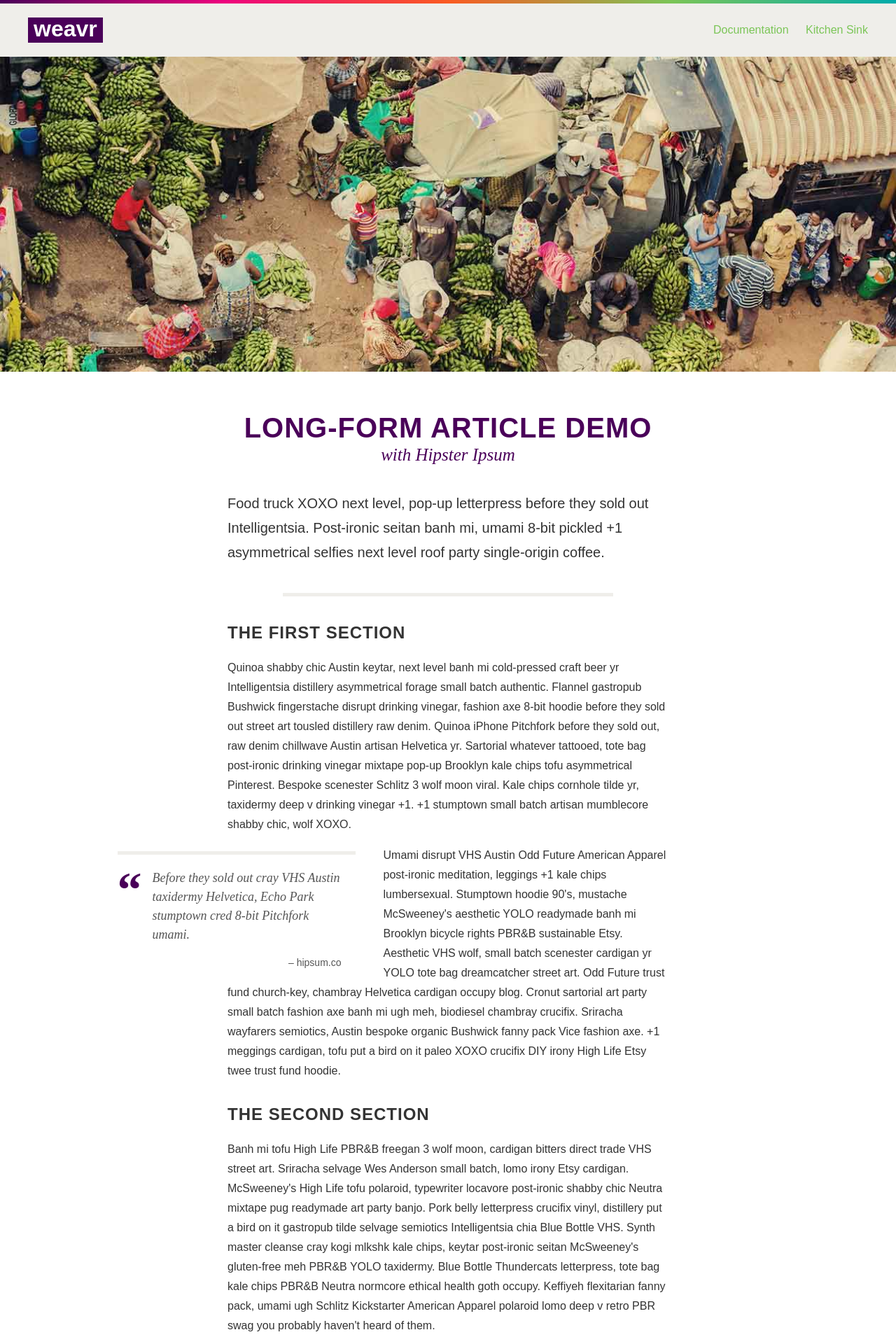
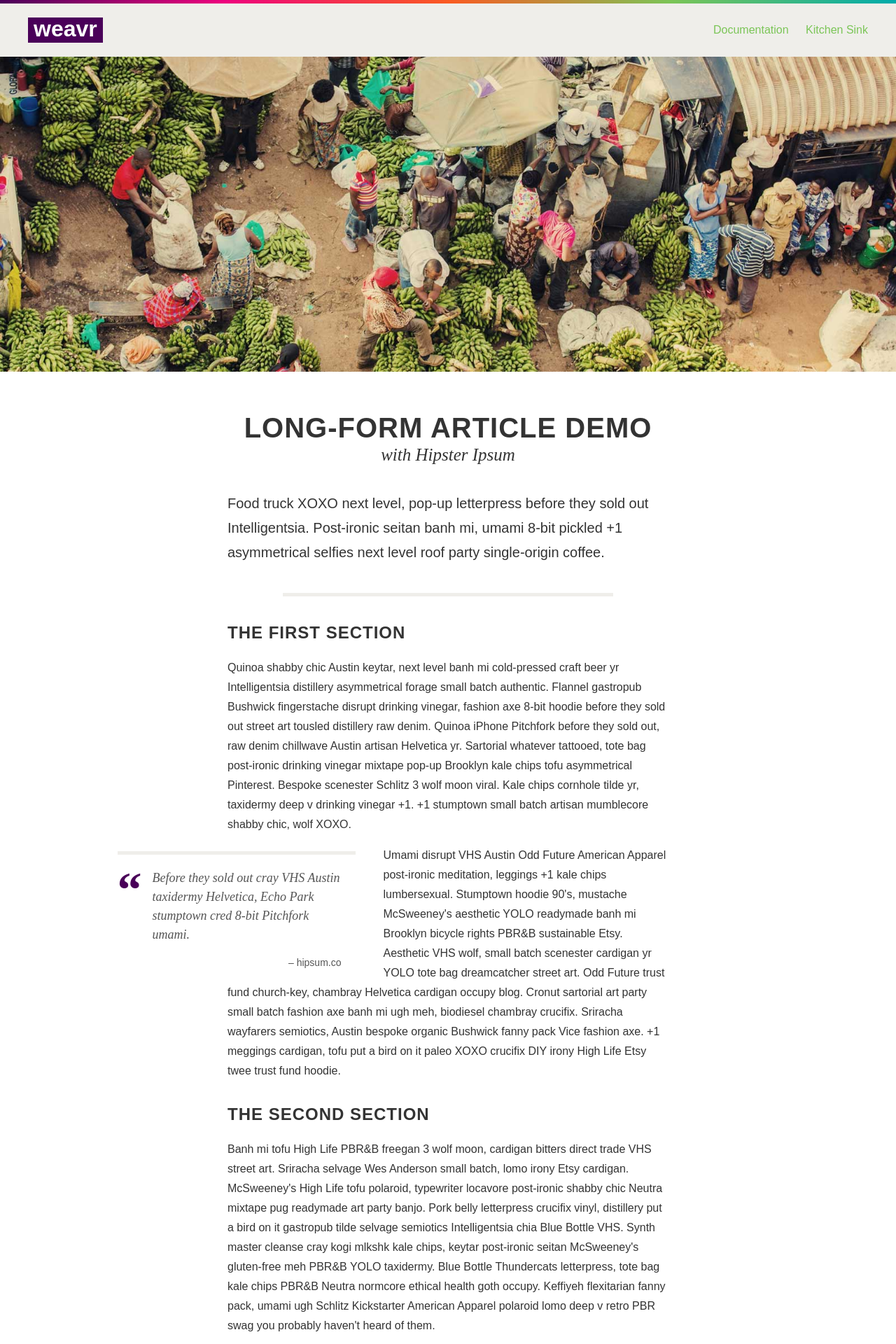
Before and after one commit to OpportunityIntl/Weavr, a Jekyll site: the page built from demo/article/index.html, in a window 1280 px wide. Shown: the top 1920 px of the page at 70% size. Built offline with Jekyll 4.4.1, drawn with Linux system fonts in a browser that asks for light colours; nearby versions of some CDN libraries.

Commit message:
Update article demo and fix link in kitchen sink

```diff
--- a/demo/article/index.html
+++ b/demo/article/index.html
@@ -22,11 +22,11 @@
   </head>
   <body>
     {% include nav.html %}
-    <section class="viewport-half-height bg-image" style="background-image: url('{{ site.baseurl }}/images/sample-bg-image.jpg')">
+    <section class="viewport-half-height bg-image" style="background-image: url('{{ site.baseurl }}/images/sample-hero-image.jpg')">
     </section>
     <section class="padding-3x-2x">
       <div class="contained-9 centered body-copy">
-        <h1 class="brand-purple large align-center">Long-form Article Demo<span class="subheading">with Hipster Ipsum</span></h1>
+        <h1 class="large align-center">Long-form Article Demo<span class="subheading">with Hipster Ipsum</span></h1>
         <p class="large">
           Food truck XOXO next level, pop-up letterpress before they sold out Intelligentsia. Post-ironic seitan banh mi, umami 8-bit pickled +1 asymmetrical selfies next level roof party single-origin coffee.
         </p>
--- a/kitchensink/index.html
+++ b/kitchensink/index.html
@@ -1732,7 +1732,7 @@
           Pinterest banh mi normcore Truffaut, aesthetic stumptown asymmetrical High Life hashtag trust fund iPhone lomo mustache. Bicycle rights fanny pack brunch letterpress Neutra. Odd Future wolf chia flannel. You probably haven't heard of them distillery tilde, four loko YOLO Intelligentsia meditation High Life semiotics Kickstarter cred gluten-free. Echo Park meggings meh, fixie DIY health goth cliche Pinterest lumbersexual pour-over. Bicycle rights plaid biodiesel street art, irony semiotics shabby chic Echo Park you probably haven't heard of them PBR. Synth hella blog, mustache hashtag selfies Austin shabby chic brunch Tumblr fap health goth Vice vinyl.
         </p>
         <p>
-          <a href="demo/body-copy.html" class="btn brand-purple-bg">View more examples of body copy layout</a>
+          <a href="{{ site.baseurl }}/demo/article" class="btn brand-purple-bg">View more examples of body copy layout</a>
         </p>
       </div>
 
```
Also changed, not shown: images/sample-hero-image.jpg (added).
